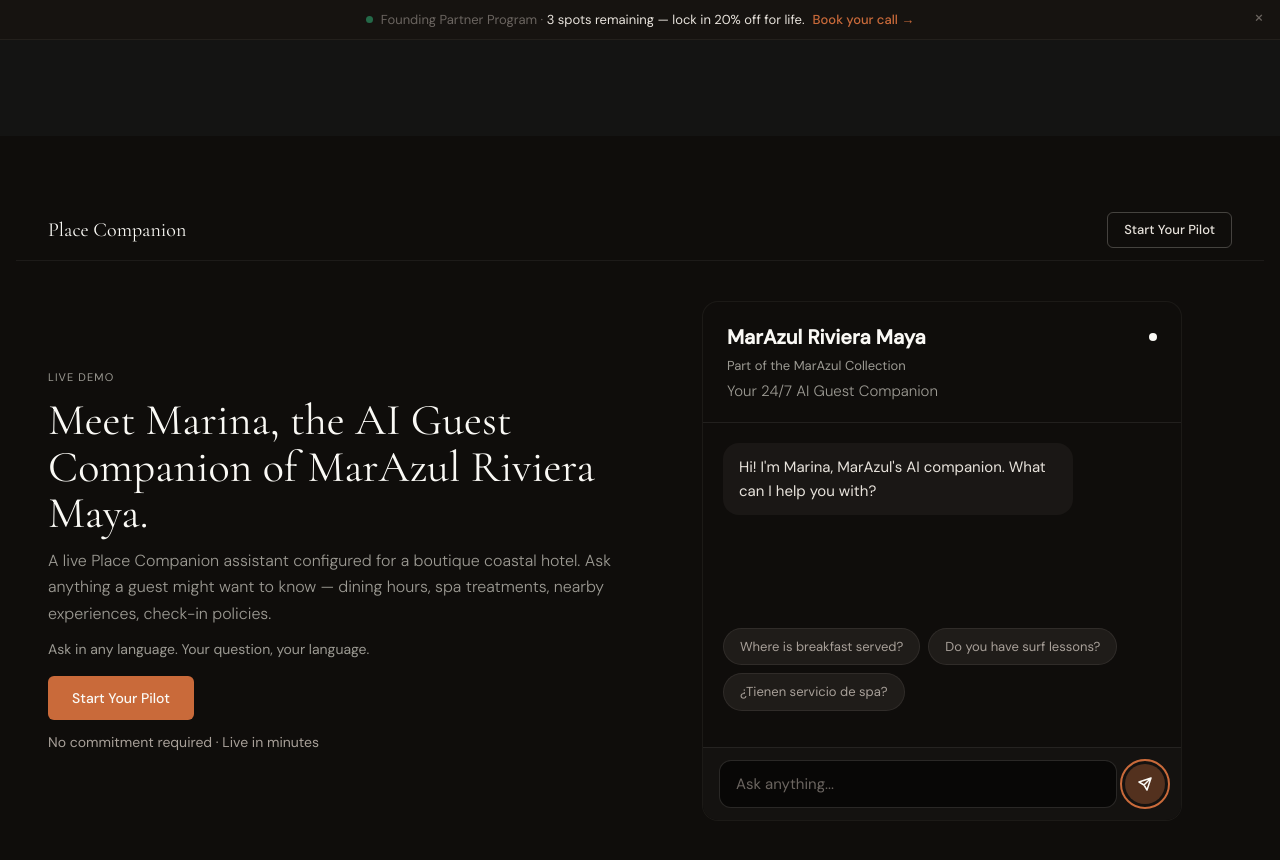
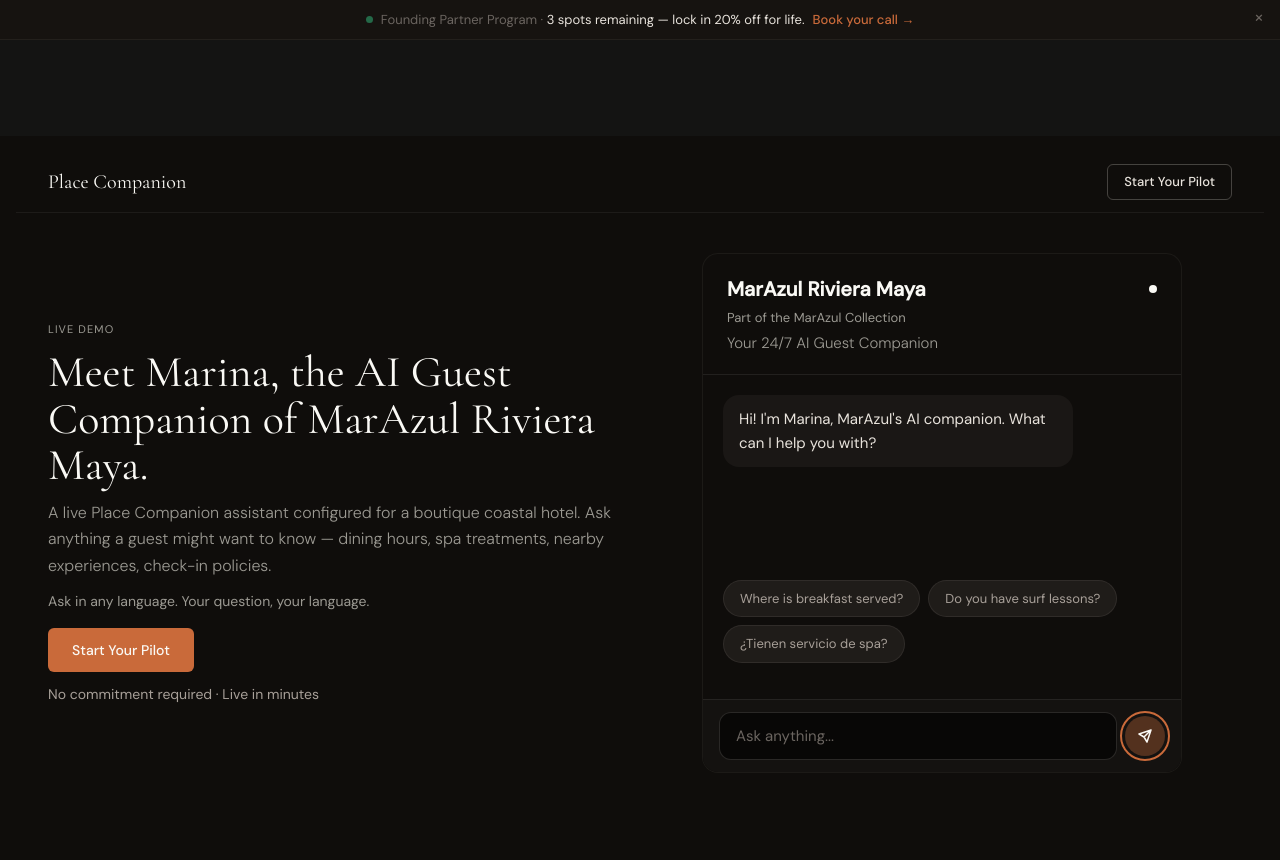
Before and after one commit to eduardovertiz-dotcom/placecompanion, a Next.js app: page /demo in a window 1280 px wide. Shown: the top 860 px of the page. Built offline with nearby package versions, Linux system fonts and the light colour scheme.

Commit message:
fix: reduce demo page desktop top padding pt-16 → pt-4

```diff
--- a/src/app/demo/page.tsx
+++ b/src/app/demo/page.tsx
@@ -109,7 +109,7 @@
       </div>
 
       {/* ── DESKTOP: scrollable two-column layout ────────── */}
-      <div className="hidden md:flex flex-col min-h-screen bg-[#0F0D0B] items-center px-4 pt-16 pb-0">
+      <div className="hidden md:flex flex-col min-h-screen bg-[#0F0D0B] items-center px-4 pt-4 pb-0">
 
         {/* Nav */}
         <div
```
